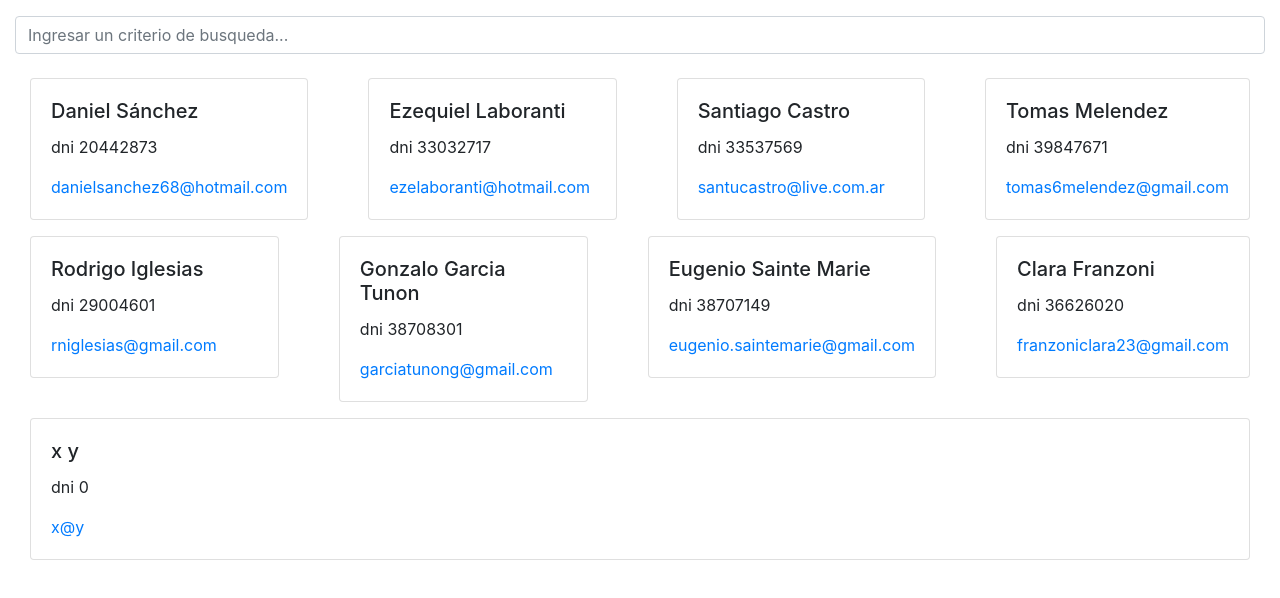
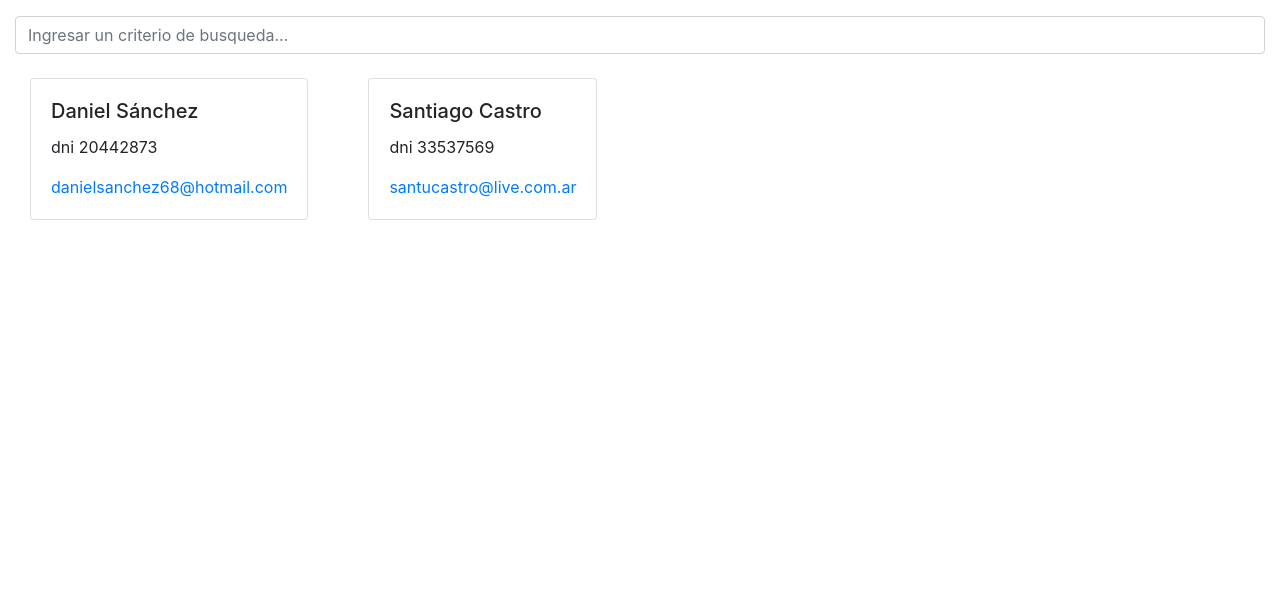
Before and after one commit to santucastro/ort-nt2-ejercicio-1, a plain HTML site: page index.html in a window 1280 px wide. Drawn offline with nearby package versions, Linux system fonts and the light colour scheme.

```diff
--- a/index.html
+++ b/index.html
@@ -44,14 +44,8 @@
                 [
                     { nombre: 'Daniel', apellido: 'Sánchez', dni: 20442873, correo: 'danielsanchez68@hotmail.com' },
                     //Agregar aquí nombre, apellido, dni y correo
-                    { nombre: 'Ezequiel', apellido: 'Laboranti', dni: 33032717, correo: 'ezelaboranti@hotmail.com' },
-                    { nombre: 'Santiago', apellido: 'Castro', dni: 33537569, correo: 'santucastro@live.com.ar' },
-                    { nombre: 'Tomas', apellido: 'Melendez', dni: 39847671, correo: 'tomas6melendez@gmail.com' },
-                    { nombre: 'Rodrigo', apellido: 'Iglesias', dni: 29004601, correo: 'rniglesias@gmail.com' },
-                    { nombre: 'Gonzalo', apellido: 'Garcia Tunon', dni: 38708301, correo: 'garciatunong@gmail.com' },
-                    { nombre: 'Eugenio', apellido: 'Sainte Marie', dni: 38707149, correo: 'eugenio.saintemarie@gmail.com' },
-                    { nombre: 'Clara', apellido: 'Franzoni', dni: 36626020, correo: 'franzoniclara23@gmail.com' },
-                    { nombre: 'x', apellido: 'y', dni: 0, correo: 'x@y' }
+
+                    { nombre: 'Santiago', apellido: 'Castro', dni: 33537569, correo: 'santucastro@live.com.ar' }
                 ]
         },
         computed: {
```
